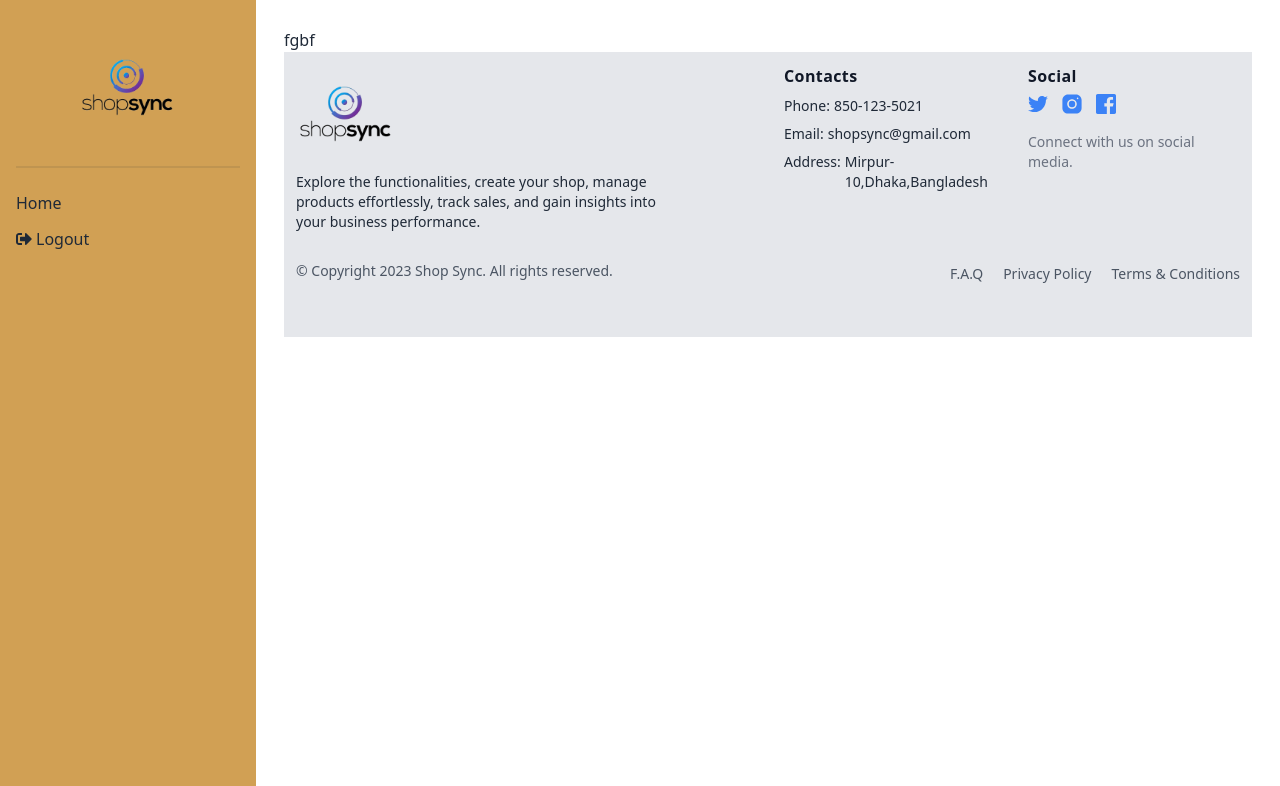
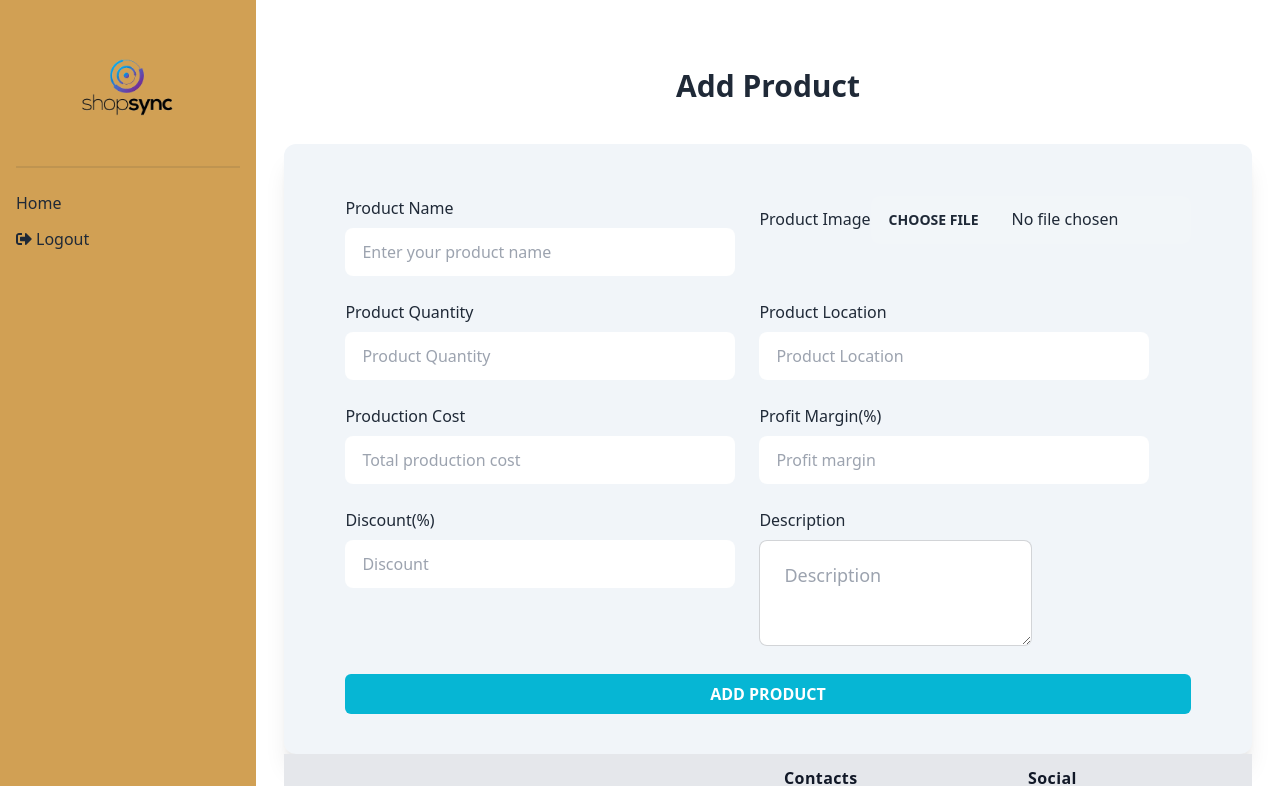
Before and after one commit to Abdullah-Al-Ovi/shop-sync-client, a React (Vite) app: page /dashboard/addProduct in a window 1280 px wide. Shown: the top 786 px of the page. Built offline with nearby package versions, Linux system fonts and the light colour scheme; no server answers.

Commit message:
Added add product route

```diff
--- a/src/Hooks/useAxiosSecure.jsx
+++ b/src/Hooks/useAxiosSecure.jsx
@@ -5,14 +5,14 @@ const axiosSecure = axios.create({
 })
 const useAxiosSecure = () => {
 
-    axiosSecure.interceptors.request.use(function (config) {
-        const token = localStorage.getItem('access-token')
-        config.headers.authorization = `Bearer ${token}`
-        return config;
-      }, function (error) {
-        // Do something with request error
-        return Promise.reject(error);
-      });
+    // axiosSecure.interceptors.request.use(function (config) {
+    //     const token = localStorage.getItem('access-token')
+    //     config.headers.authorization = `Bearer ${token}`
+    //     return config;
+    //   }, function (error) {
+    //     // Do something with request error
+    //     return Promise.reject(error);
+    //   });
 
 
     return axiosSecure
--- a/src/Pages/CommonRoutes/CreateStore/CreateStore.jsx
+++ b/src/Pages/CommonRoutes/CreateStore/CreateStore.jsx
@@ -4,6 +4,7 @@ import { Helmet } from "react-helmet-async";
 import { useForm } from "react-hook-form";
 import { authContext } from "../../../Components/AuthProvider/AuthProvider";
 import useAxiosSecure from "../../../Hooks/useAxiosSecure";
+import Swal from "sweetalert2";
 
 
 const CreateStore = () => {
@@ -21,7 +22,8 @@ const CreateStore = () => {
         shopLocation: data?.shopLocation,
         shopLogo: data?.shopLogo,
         ownerEmail : user?.email,
-        ownerName : user?.displayName
+        ownerName : user?.displayName,
+        productsCount : 0
 
     }
     console.log(shopInfo);
@@ -37,7 +39,23 @@ const CreateStore = () => {
             axiosSecure.patch(`/users/${user?.email}`,updatedUserInfo)
             .then(res=>{
                 console.log(res.data);
+                Swal.fire({
+                  position: "top",
+                  icon: "success",
+                  title: "Shop Created successful",
+                  showConfirmButton: false,
+                  timer: 1500
+              });
             })
+        }
+        else{
+          Swal.fire({
+            position: "top",
+            icon: "error",
+            title: "You have Already Created a Shop",
+            showConfirmButton: false,
+            timer: 1500
+        });
         }
     })
 
--- a/src/Pages/ManagerRoutes/AddProduct/AddProduct.jsx
+++ b/src/Pages/ManagerRoutes/AddProduct/AddProduct.jsx
@@ -1,8 +1,204 @@
+import { useForm } from "react-hook-form";
+import useAxiosPublic from "../../../Hooks/useAxiosPublic";
+import useAxiosSecure from "../../../Hooks/useAxiosSecure";
+import { useContext, useEffect, useState } from "react";
+import { authContext } from "../../../Components/AuthProvider/AuthProvider";
+import Swal from "sweetalert2";
+
+
+
+const image_hosting = '2982c3150ccb99782ca3eb02dde1df4d'
+
+const image_hosting_api = `https://api.imgbb.com/1/upload?key=${image_hosting}`;
 
 const AddProduct = () => {
+    const {user} = useContext(authContext)
+    const axiosPublic = useAxiosPublic()
+    const axiosSecure = useAxiosSecure()
+    const [manager,setmanager] = useState({})
+    useEffect(()=>{
+        axiosSecure.get(`/users/${user?.email}`)
+        .then(res=>{
+            setmanager(res.data);
+        })
+    },[axiosSecure,user?.email])
+
+    const { register, handleSubmit } = useForm();
+
+    const onSubmit = async (data) => {
+        // console.log(data);
+
+        // image upload to image bb then get url //
+        const imageFile = { image: data.productImage[0] };
+
+        const res = await axiosPublic.post(image_hosting_api, imageFile, {
+            headers: {
+                'content-type': 'multipart/form-data'
+            }
+        })
+        if(res.data.success){
+            const buyingPrice = parseFloat(data?.productionCost)/parseFloat(data?.productQuantity)
+            const tax = (buyingPrice * 7.5)/100
+            const profit = (buyingPrice*parseFloat(data?.profitMargin))/100
+            const sellingPrice = buyingPrice + tax + profit
+
+            console.log(res.data.success);
+            const productInfo = {
+                productName : data?.productName,
+                productImage: res.data?.data?.display_url,
+                productQuantity : parseFloat(data?.productQuantity),
+                productLocation : data?.productLocation,
+                productionCost : parseFloat(data?.productionCost),
+                profitMargin: parseFloat(data?.profitMargin),
+                discount : parseFloat(data?.discount),
+                description: data?.description,
+                manager : user?.email,
+                shopId: manager?.shopId,
+                shopName: manager?.shopName,
+                saleCount : 0,
+                sellingPrice : sellingPrice
+            }
+            console.log(productInfo);
+            axiosSecure.post('/addProduct',productInfo)
+            .then(res=>{
+                console.log(res.data);
+                if(res.data?.insertedId){
+                    axiosSecure.patch(`/changeLimit/${productInfo?.shopId}`)
+                    .then(res=>{
+                        console.log(res.data);
+                        axiosSecure.patch(`/productCountIncrease/${productInfo?.shopId}`)
+                        .then((res)=>{
+                           console.log(res.data);
+                           Swal.fire({
+                            position: "top",
+                            icon: "success",
+                            title: "Product Added successfully",
+                            showConfirmButton: false,
+                            timer: 1500
+                        });
+
+                        })
+                    })
+                }
+                else{
+                    Swal.fire({
+                        position: "top",
+                        icon: "error",
+                        title: "you Have Exceeded Product Adding Limit",
+                        showConfirmButton: false,
+                        timer: 1500
+                    });
+                }
+            })
+        }
+
+
+    };
+
     return (
         <div>
-            fgbf
+
+            <div className="mt-10 text-center font-bold text-3xl">
+                <h1>Add Product</h1>
+            </div>
+
+            <section className="flex justify-center items-center w-full md:w-full shadow-xl rounded-xl p-3 mx-auto bg-slate-100 mt-10">
+                <div>
+                    <div className="mt-10">
+                        <form onSubmit={handleSubmit(onSubmit)}>
+
+                            <div className="flex flex-col md:flex-col lg:flex-row gap-6">
+                                <div className="form-control">
+                                    <label>Product Name</label>
+                                    <input
+                                        type="text"
+                                        {...register("productName")}
+                                        placeholder="Enter your product name"
+                                        className="input mt-2  w-full md:w-[390px] lg:w-[390px]"
+                                    />{" "}
+                                </div>
+
+                                <div className="flex flex-col md:flex-col lg:flex-row gap-6">
+                                    <div>
+                                        <label>Product Image</label>
+                                        <input
+                                            type="file"
+                                            {...register("productImage", { required: true })}
+                                            className="file-input file-input-ghost w-full max-w-xs"
+                                        />
+                                    </div>
+                                </div>
+
+                            </div>
+
+
+                            <div className="flex flex-col md:flex-col lg:flex-row gap-6 mt-6">
+                                <div className="form-control">
+                                    <label> Product Quantity</label>
+                                    <input
+                                        type="text"
+                                        {...register("productQuantity")}
+                                        placeholder="Product Quantity"
+                                        className="input mt-2  w-full md:w-[390px] lg:w-[390px]"
+                                    />{" "}
+                                </div>
+
+                                <div className="form-control">
+                                    <label>Product Location</label>
+                                    <input
+                                        type="text"
+                                        {...register("productLocation")}
+                                        placeholder="Product Location"
+                                        className="input mt-2  w-full md:w-[390px] lg:w-[390px]"
+                                    />{" "}
+                                </div>
+                            </div>
+
+                            <div className="flex flex-col md:flex-col lg:flex-row gap-6 mt-6">
+                                <div className="form-control">
+                                    <label>Production Cost</label>
+                                    <input
+                                        type="text"
+                                        {...register("productionCost")}
+                                        placeholder="Total production cost"
+                                        className="input mt-2  w-full md:w-[390px] lg:w-[390px]"
+                                    />{" "}
+                                </div>
+
+                                <div className="form-control">
+                                    <label>Profit Margin(%)</label>
+                                    <input
+                                        type="text"
+                                        {...register("profitMargin")}
+                                        placeholder="Profit margin"
+                                        className="input mt-2  w-full md:w-[390px] lg:w-[390px]"
+                                    />{" "}
+                                </div>
+                            </div>
+
+                            <div className="flex flex-col md:flex-col lg:flex-row gap-6 mt-6">
+                                <div className="form-control">
+                                    <label>Discount(%)</label>
+                                    <input
+                                        type="text"
+                                        {...register("discount")}
+                                        placeholder="Discount"
+                                        className="input mt-2  w-full md:w-[390px] lg:w-[390px]"
+                                    />{" "}
+                                </div>
+
+                                <div className="form-control">
+                                    <label>Description</label>
+                                    <textarea  {...register("description")} placeholder="Description" className="textarea textarea-bordered textarea-lg w-full max-w-xs mt-2" ></textarea>
+                                </div>
+                            </div>
+
+
+                            <input className="my-7 w-full p-2 text-white font-bold rounded-md bg-cyan-500" type="submit" value="ADD PRODUCT" />
+                        </form>
+                    </div>
+                </div>
+            </section>
         </div>
     );
 };
```
